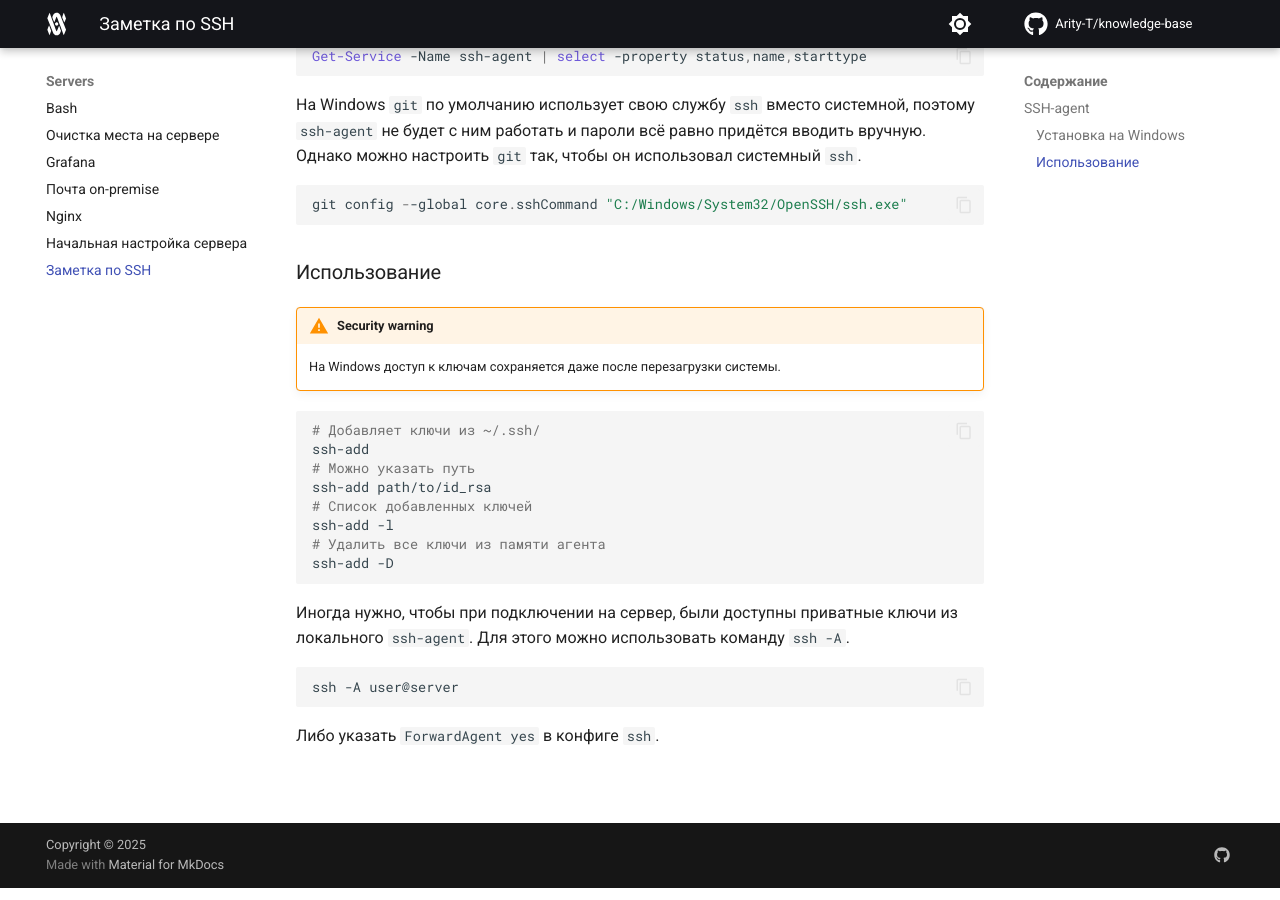
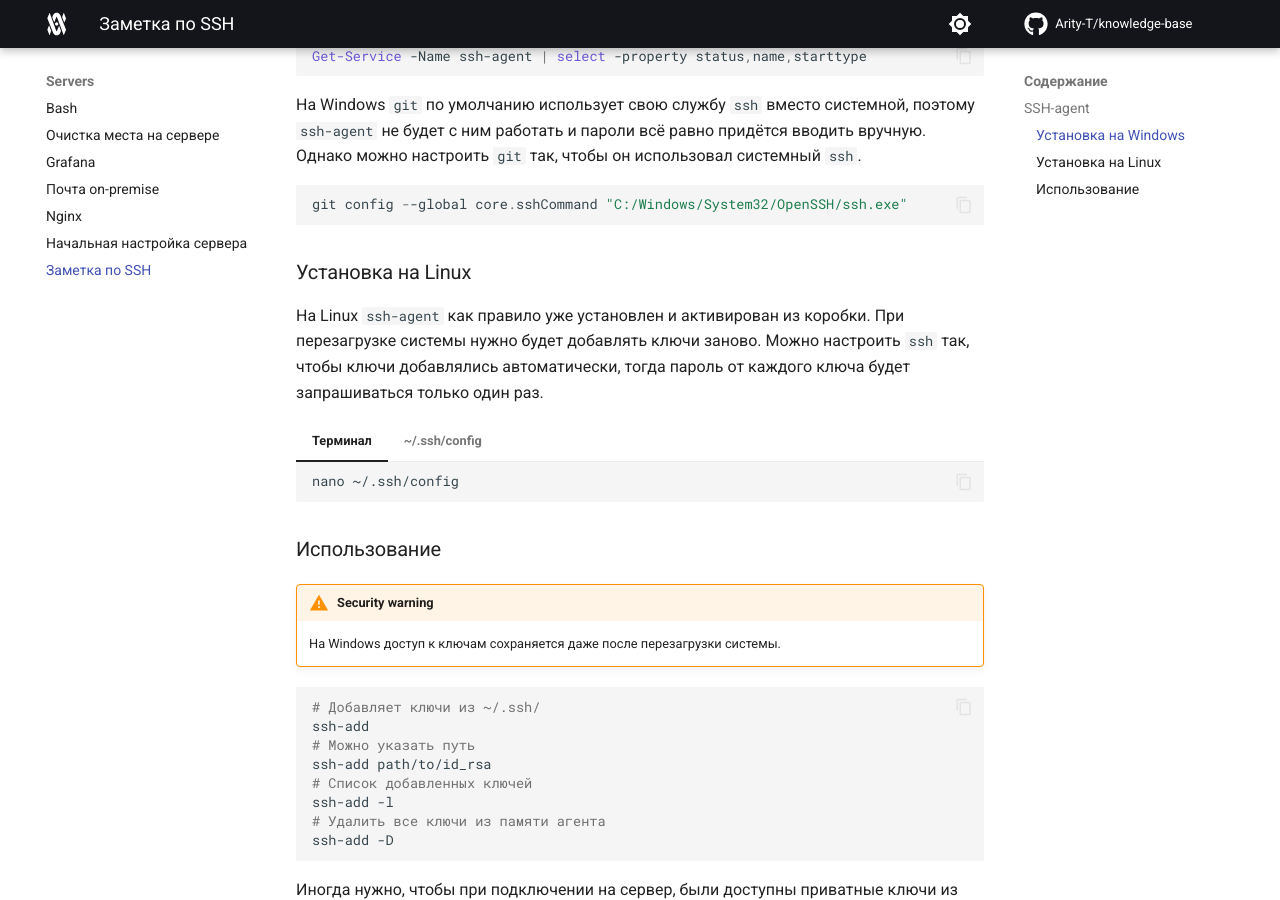
Before and after one commit to Arity-T/knowledge-base, an MkDocs documentation site: the page built from docs/servers/ssh.md, in a window 1280 px wide and 900 px high, scrolled down 498 px. Built offline with MkDocs 1.6.1 and Material for MkDocs 9.7.7, drawn with Linux system fonts in a browser that asks for light colours; comment, search, counter and statistics services are not loaded.

Commit message:
Добавил пометку про ssh-agent на Linux

````diff
--- a/docs/servers/ssh.md
+++ b/docs/servers/ssh.md
@@ -23,6 +23,23 @@ Get-Service -Name ssh-agent | select -property status,name,starttype
 git config --global core.sshCommand "C:/Windows/System32/OpenSSH/ssh.exe"
 ```
 
+### Установка на Linux
+
+На Linux `ssh-agent` как правило уже установлен и активирован из коробки. При перезагрузке системы нужно будет добавлять ключи заново. Можно настроить `ssh` так, чтобы ключи добавлялись автоматически, тогда пароль от каждого ключа будет запрашиваться только один раз.
+
+=== "Терминал"
+
+    ```sh
+    nano ~/.ssh/config
+    ```
+
+=== "~/.ssh/config"
+
+    ```ini
+    Host *
+        AddKeysToAgent yes
+    ```
+
 ### Использование
 
 !!! warning "Security warning"
````
